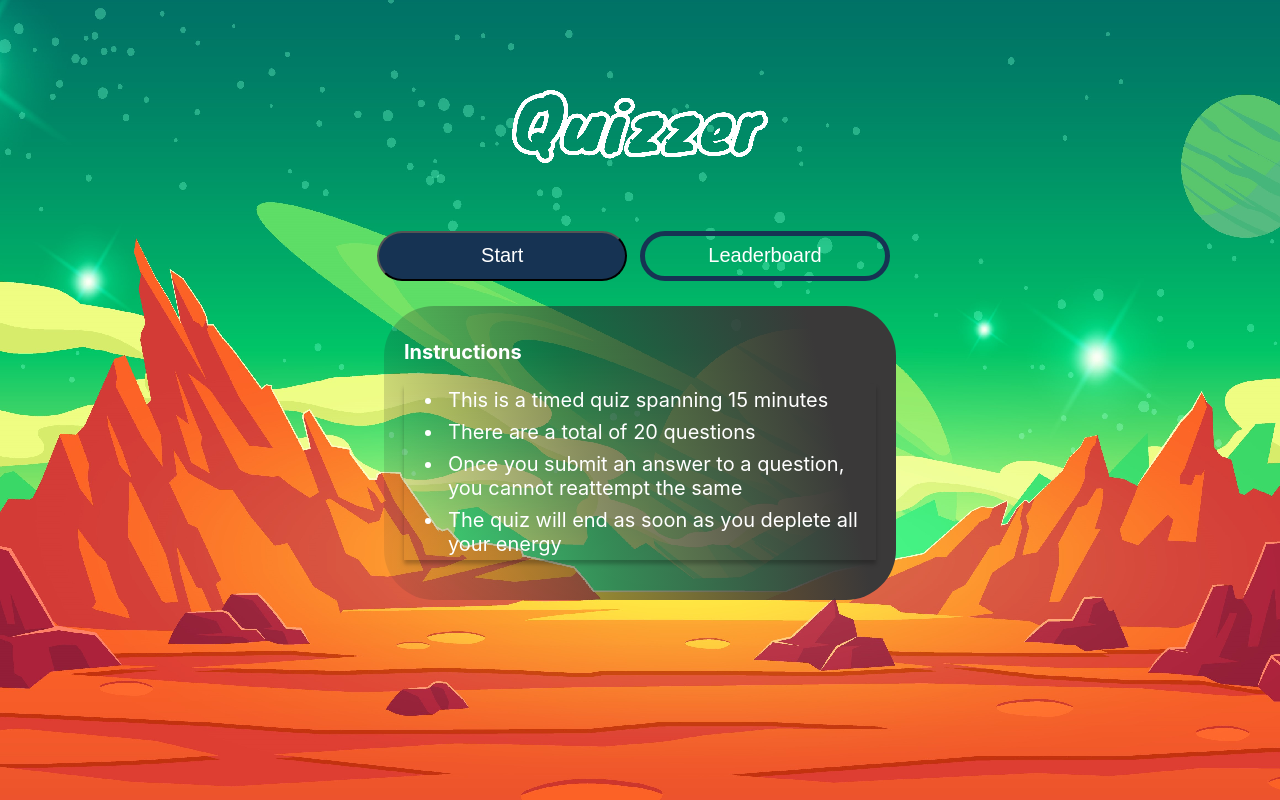
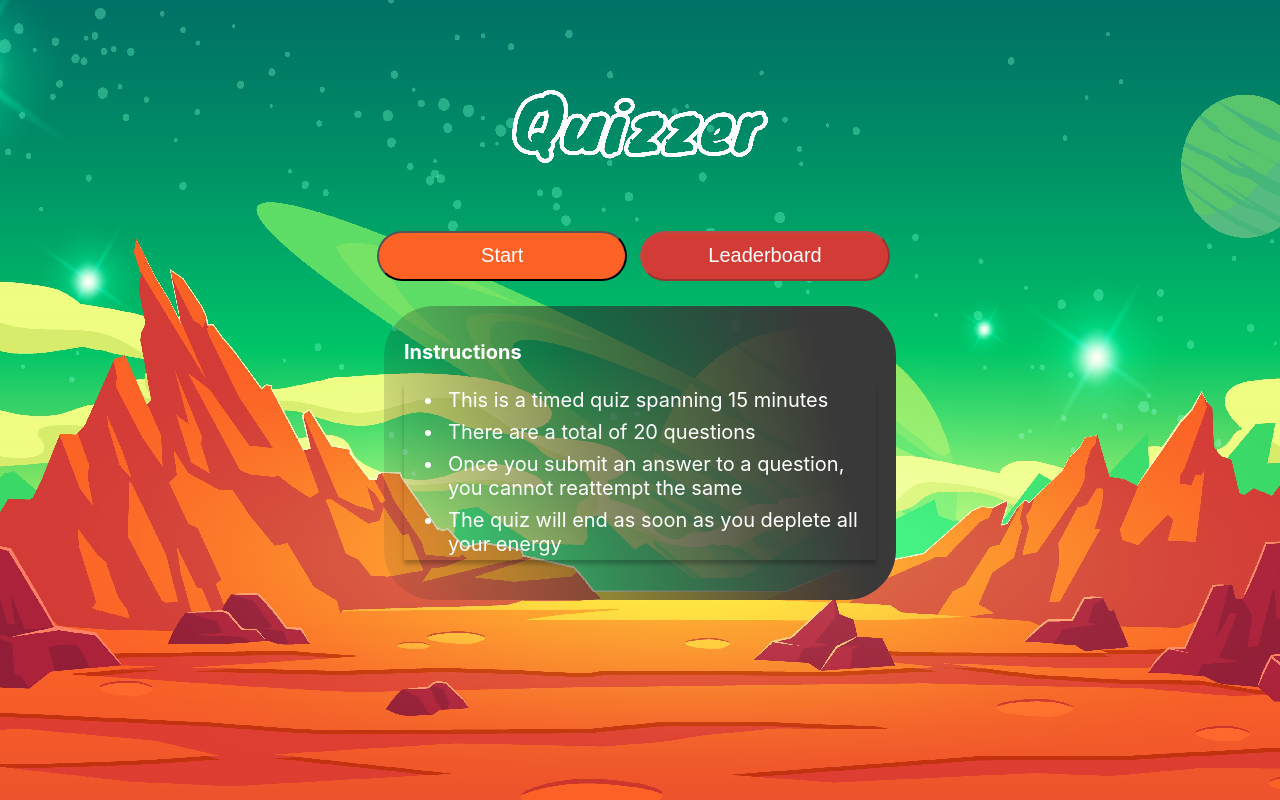
Before and after one commit to soundharsaminathan/quizzer, a React (Create React App) app: page / in a window 1280 px wide. Built offline with nearby package versions, Linux system fonts and the light colour scheme.

Commit message:
route changes

```diff
--- a/package.json
+++ b/package.json
@@ -13,6 +13,7 @@
     "leva": "^0.9.35",
     "react": "^18.2.0",
     "react-dom": "^18.2.0",
+    "react-router-dom": "^6.14.1",
     "react-scripts": "5.0.1",
     "three": "^0.154.0",
     "web-vitals": "^2.1.4"
--- a/src/App.js
+++ b/src/App.js
@@ -1,10 +1,16 @@
 import "./App.scss"
 import Quiz from "./Pages/Quiz"
 import Quizzer from "./Pages/Quizzer"
+import { BrowserRouter, Routes, Route } from "react-router-dom";
 
 const App = () => {
   return (
-      <Quizzer/>
+      <BrowserRouter>
+        <Routes>
+          <Route path="/" element={<Quizzer/>}/>
+          <Route path="/quiz" element = {<Quiz/>}/>
+        </Routes>
+      </BrowserRouter>
   )
 }
 
--- a/src/Pages/Quiz.jsx
+++ b/src/Pages/Quiz.jsx
@@ -14,7 +14,7 @@ const Quiz = () => {
                 <meshStandardMaterial color="hotpink" />
             </Sphere> */}
                 <ambientLight intensity={0.3}  />
-                <OrbitControls/>
+
                 <pointLight position={[10, 8, 0]} color={"white"} />
                 {/* <Environment preset="warehouse" background /> */}
                 <Options/>
--- a/src/Pages/Quizzer.js
+++ b/src/Pages/Quizzer.js
@@ -2,8 +2,11 @@ import React from 'react'
 import "../Styles/Quizzer.scss"
 import imgMainPage from "../Resources/mainpage.jpg"
 import quizzerText from "../Resources/QuizzerText.png"
+import { useNavigate } from "react-router-dom";
+
 
 const Quizzer = () => {
+    const navigate = useNavigate();
     return(
         <>
             <div className='main-page'>
@@ -12,7 +15,7 @@ const Quizzer = () => {
                     <img src={quizzerText} className='quizzer-text'></img>
                 </div>
                 <div className='btn-container'>
-                    <button>Start</button>
+                    <button onClick={ () => navigate('/quiz')}>Start</button>
                     <button className='btn-leaderboard' disabled={true}>Leaderboard</button>
                 </div>
                 <div className='instruction-container'>
--- a/src/Styles/Quizzer.scss
+++ b/src/Styles/Quizzer.scss
@@ -27,11 +27,10 @@
             border-radius: 150px;
             font-size:20px;
             color: white;
-            background: #163353;
+            background:#FC6226;
         }
         .btn-leaderboard{
-            background-color: transparent;
-            border:#163353 5px solid;
+            background-color: #D33B36;
         }
     }
     .instruction-container{
```
Also changed, not shown: 1 other file (tests, documents, lock files or other folders).
